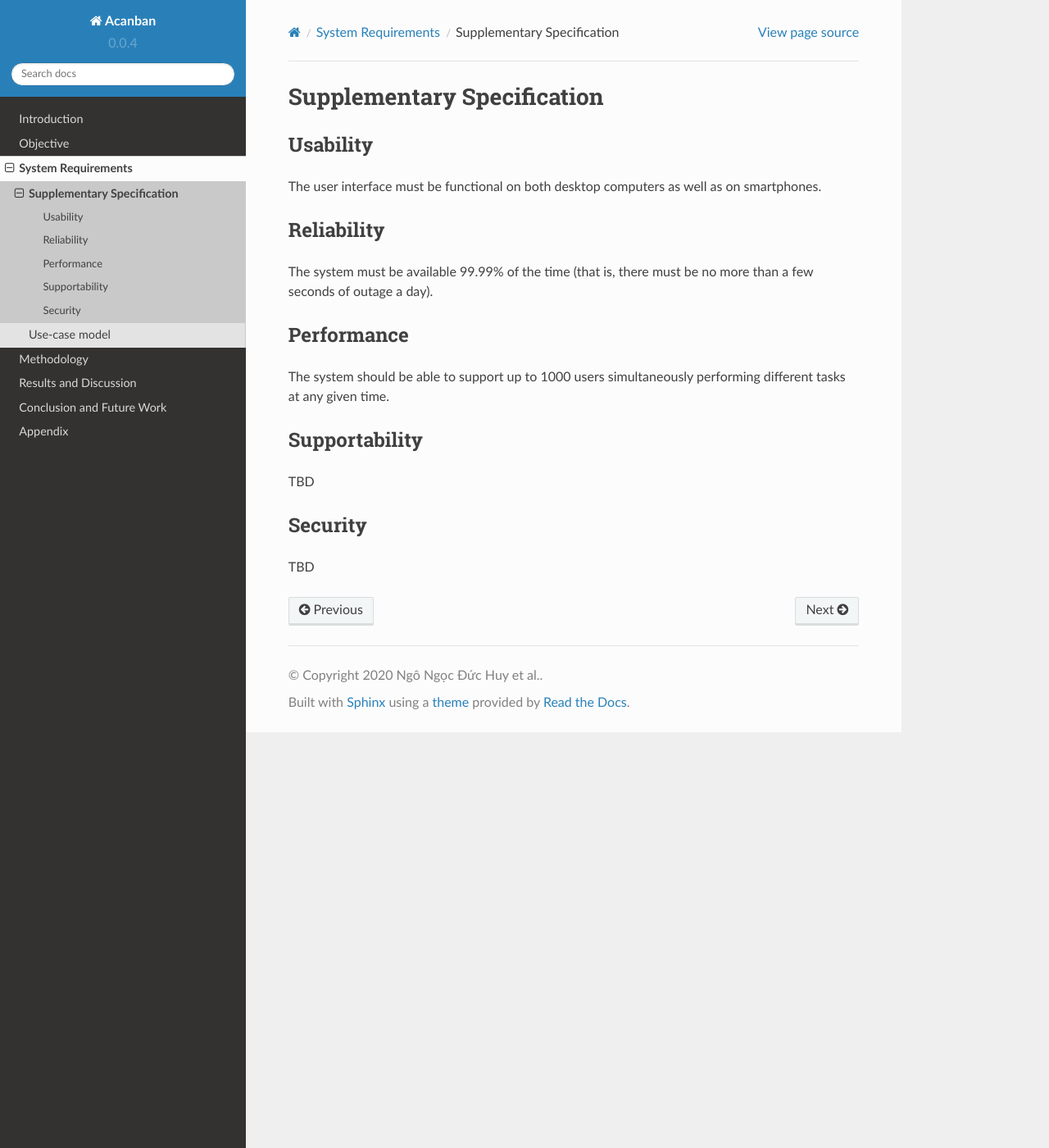
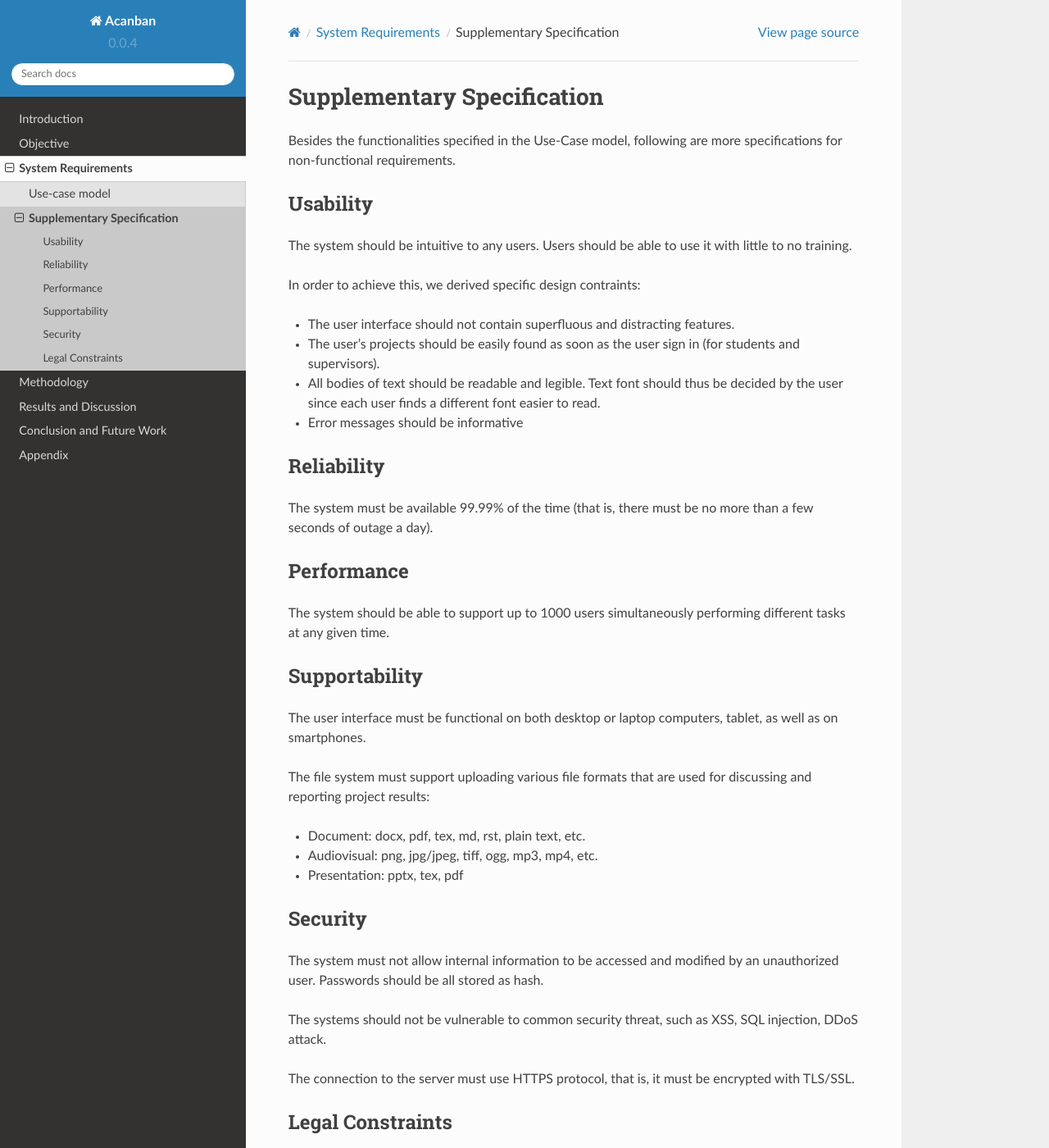
Before and after one commit to Huy-Ngo/acanban, a Sphinx documentation site: the page built from docs/source/req/suppl-spec.rst, in a window 1280 px wide and 1400 px high. Shown: the whole window at 82% size. Built offline with Sphinx 7.4.7 and the Read the Docs theme 2.0.0, drawn with Linux system fonts in a browser that asks for light colours; pages that are not in the unit, such as notebooks, are missing from menus; the version number is read from the project's files by our own code; some of the changed text lies outside the part shown.

Commit message:
Rewriting Supplementary Specifications

```diff
--- a/docs/source/req/index.rst
+++ b/docs/source/req/index.rst
@@ -6,5 +6,5 @@ This section concerns requirements for the system-to-be.
 .. toctree::
    :maxdepth: 2
 
+   use-case/index
    suppl-spec
-   use-case/index
--- a/docs/source/req/suppl-spec.rst
+++ b/docs/source/req/suppl-spec.rst
@@ -1,11 +1,24 @@
 Supplementary Specification
 ===========================
+
+Besides the functionalities specified in the Use-Case model,
+following are more specifications for non-functional requirements.
 
 Usability
 ---------
 
-The user interface must be functional on both desktop computers
-as well as on smartphones.
+The system should be intuitive to any users.
+Users should be able to use it with little to no training.
+
+In order to achieve this, we derived specific design contraints:
+
+- The user interface should not contain superfluous and distracting features.
+- The user's projects should be easily found as soon as the user sign in
+  (for students and supervisors).
+- All bodies of text should be readable and legible.
+  Text font should thus be decided by the user
+  since each user finds a different font easier to read.
+- Error messages should be informative
 
 Reliability
 -----------
@@ -22,9 +35,31 @@ simultaneously performing different tasks at any given time.
 Supportability
 --------------
 
-TBD
+The user interface must be functional on both desktop or laptop computers,
+tablet, as well as on smartphones.
+
+The file system must support uploading various file formats
+that are used for discussing and reporting project results:
+
+- Document: docx, pdf, tex, md, rst, plain text, etc.
+- Audiovisual: png, jpg/jpeg, tiff, ogg, mp3, mp4, etc.
+- Presentation: pptx, tex, pdf
 
 Security
 --------
 
-TBD
+The system must not allow internal information to be accessed and modified
+by an unauthorized user.  Passwords should be all stored as hash.
+
+The systems should not be vulnerable to common security threat, such as
+XSS, SQL injection, DDoS attack.
+
+The connection to the server must use HTTPS protocol,
+that is, it must be encrypted with TLS/SSL.
+
+Legal Constraints
+-----------------
+
+The resulted software should be released under a copyleft free license,
+namely Affero General Public License version 3.0,
+in order to persist digital freedom for education.
```
